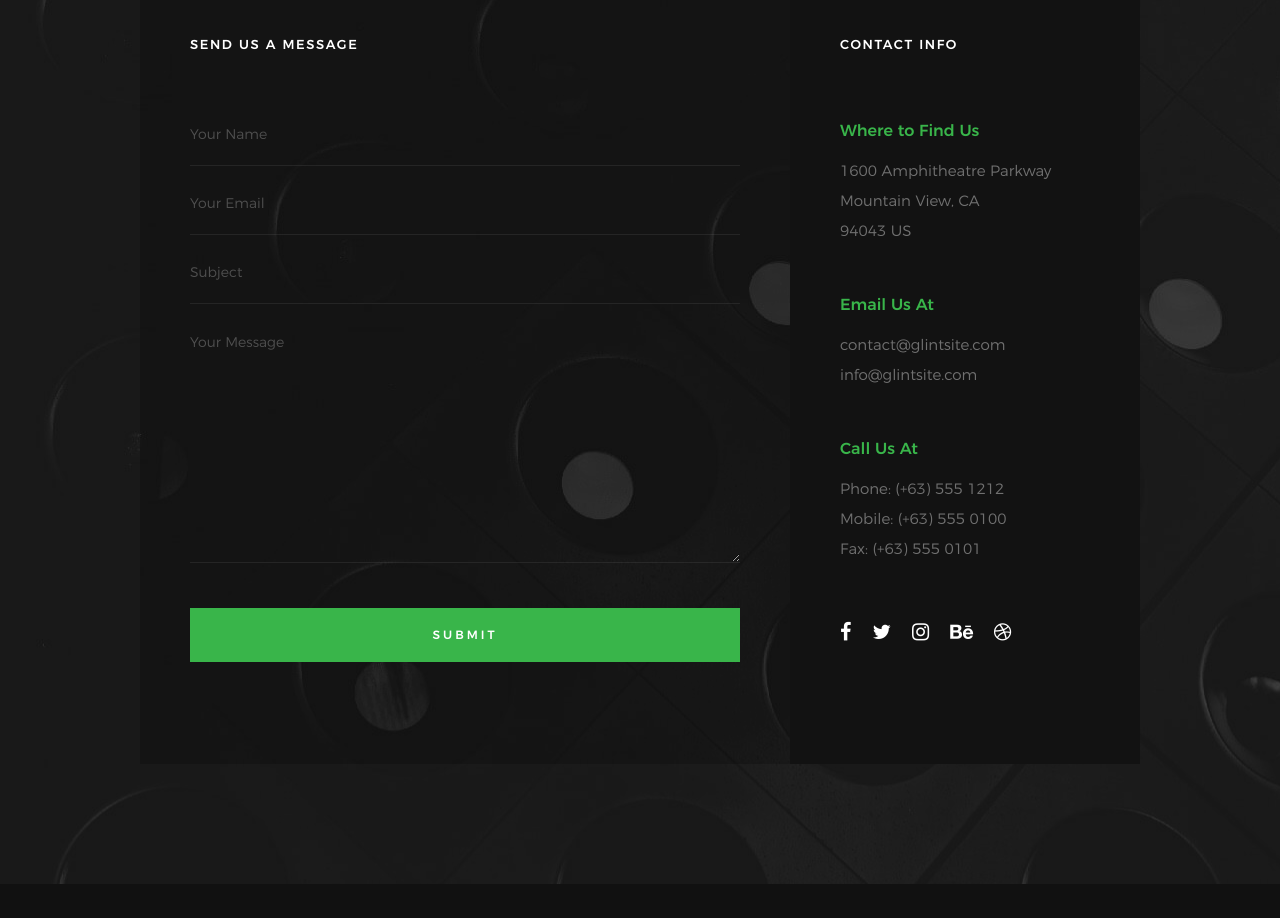
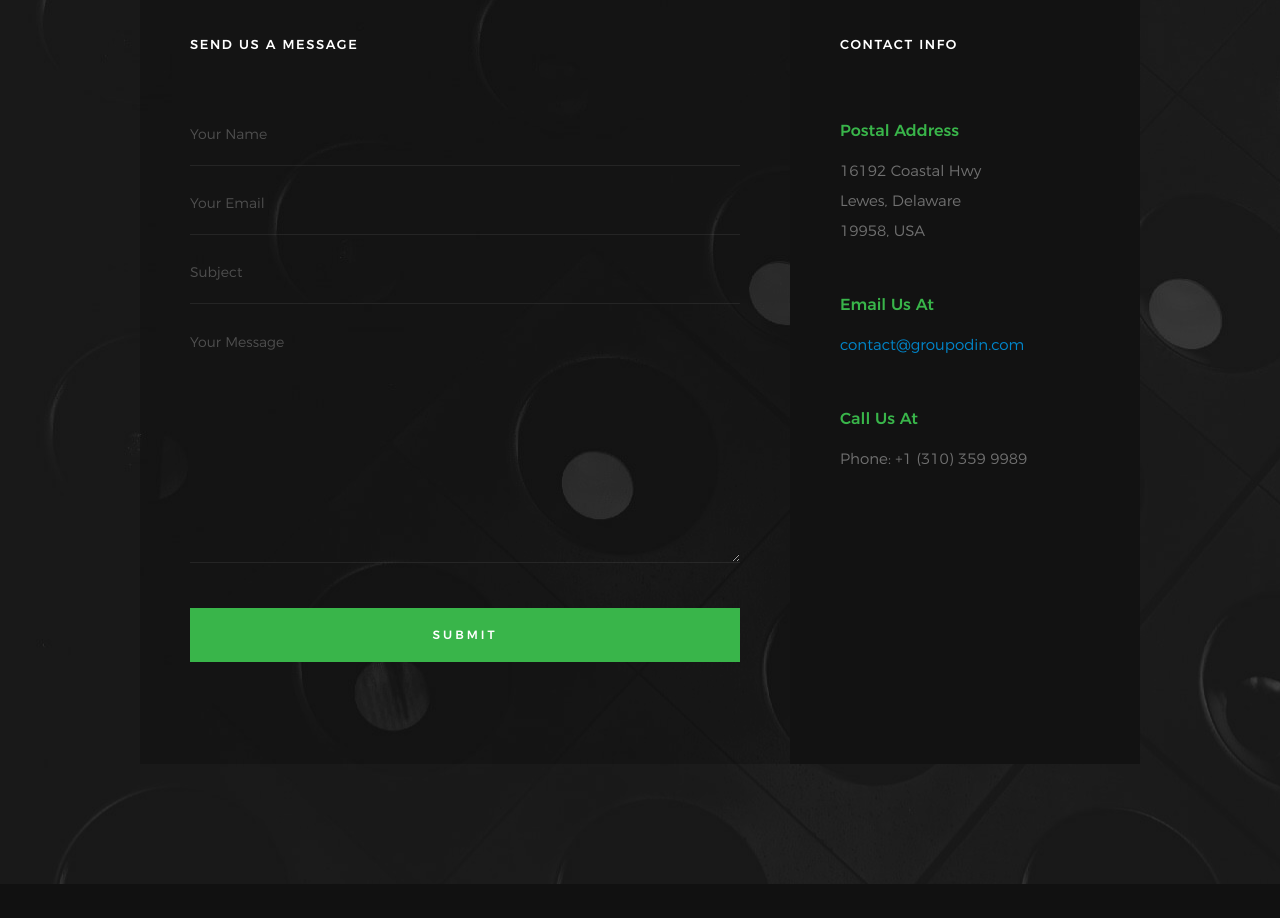
Before and after one commit to groupodin/website, a plain HTML site: page index.html in a window 1280 px wide. Shown: the part 4060-4978 px from the top of the page. Drawn offline with Linux system fonts and the light colour scheme; files whose address does not match are found by name.

Commit message:
contact area updated.

```diff
--- a/index.html
+++ b/index.html
@@ -229,45 +229,25 @@
                 <div class="contact-info">
                     <h3 class="h6 hide-on-fullwidth">Contact Info</h3>
                     <div class="cinfo">
-                        <h5>Where to Find Us</h5>
+                        <h5>Postal Address</h5>
                         <p>
-                            1600 Amphitheatre Parkway<br>
-                            Mountain View, CA<br>
-                            94043 US
+							16192 Coastal Hwy <br>
+							Lewes, Delaware <br>
+							19958, USA
                         </p>
                     </div>
                     <div class="cinfo">
                         <h5>Email Us At</h5>
                         <p>
-                            contact@glintsite.com<br>
-                            info@glintsite.com
+                        	<a href='mailt&#111;&#58;%6&#51;ont%&#54;1ct%4&#48;&#37;67r%6Fu%7&#48;&#111;d%&#54;9&#37;6E%2&#69;c&#37;6F&#109;'>&#99;&#111;ntact&#64;group&#111;di&#110;&#46;&#99;om</a>
                         </p>
                     </div>
                     <div class="cinfo">
                         <h5>Call Us At</h5>
                         <p>
-                            Phone: (+63) 555 1212<br>
-                            Mobile: (+63) 555 0100<br>
-                            Fax: (+63) 555 0101
+                            Phone: +1 (310) 359 9989
                         </p>
                     </div>
-                    <ul class="contact-social">
-                        <li>
-                            <a href="#"><i class="fa fa-facebook" aria-hidden="true"></i></a>
-                        </li>
-                        <li>
-                            <a href="#"><i class="fa fa-twitter" aria-hidden="true"></i></a>
-                        </li>
-                        <li>
-                            <a href="#"><i class="fa fa-instagram" aria-hidden="true"></i></a>
-                        </li>
-                        <li>
-                            <a href="#"><i class="fa fa-behance" aria-hidden="true"></i></a>
-                        </li>
-                        <li>
-                            <a href="#"><i class="fa fa-dribbble" aria-hidden="true"></i></a>
-                        </li>
-                    </ul>
                 </div>
             </div>
         </div>
```
